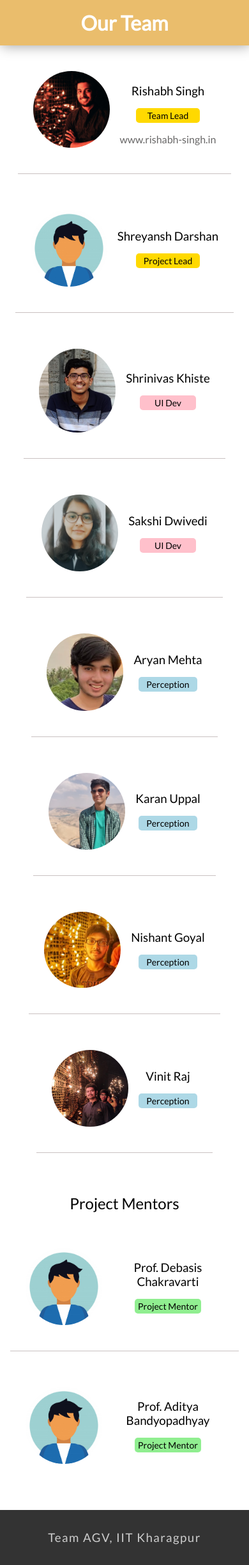
After one commit to ShrinivasSK/Social-Distancing-Surveillance, a Flask app: template templates/credits.html in a window 390 px wide. The commit adds this page. Shown: the whole page at 64% size. Run offline with Flask 2, Linux system fonts and the light colour scheme; the template is opened without the code that fills it, so the values that code supplies are empty.

Commit message:
Add credits page

```diff
--- /dev/null
+++ b/static/credits.css
@@ -0,0 +1,192 @@
+* {
+  margin: 0;
+  padding: 0;
+  box-sizing: border-box;
+  /* line-height: 1.4; */
+}
+
+h1,
+h2,
+h3 {
+  font-weight: normal;
+  text-align: center;
+}
+
+img {
+  width: 150px;
+  border-radius: 50%;
+  margin-bottom: 1rem;
+  margin-right: 1rem;
+}
+
+body {
+  font-family: "Lato", sans-serif;
+  background-color: #fff;
+  /* background: url("../static/inline_image_preview.jpg") center center / cover
+    no-repeat; */
+}
+
+.flex {
+  display: flex;
+  justify-content: space-evenly;
+  align-content: center;
+}
+
+.grid {
+  display: grid;
+  grid-template-columns: repeat(3, 1fr);
+}
+
+header {
+  background-color: #eabd6c;
+  color: white;
+  padding: 1rem;
+  box-shadow: 2px 0 20px rgba(0, 0, 0, 0.4);
+  margin-bottom: 1rem;
+}
+
+header h1 {
+  font-weight: bold;
+}
+
+.card {
+  background-color: #f7f7f7;
+  margin: 1rem 1rem 2rem;
+  padding: 1.5rem 3rem;
+  text-align: center;
+  box-shadow: 0 8px 10px -7px rgba(0, 0, 0, 0.4);
+  max-width: 260px;
+  justify-self: center;
+  align-self: center;
+}
+
+.card a {
+  text-decoration: none;
+  color: rgb(104, 103, 103);
+}
+
+.color-box-lead {
+  background-color: rgb(255, 217, 0);
+  border-radius: 5px;
+  padding: 3px;
+  width: 6.2rem;
+  margin: 1rem auto;
+  font-size: 14px;
+}
+
+.color-box-ui {
+  background-color: pink;
+  border-radius: 5px;
+  padding: 3px;
+  width: 6.2rem;
+  margin: 1rem auto;
+  font-size: 14px;
+}
+
+.color-box-perc {
+  background-color: lightblue;
+  border-radius: 5px;
+  padding: 3px;
+  width: 6.2rem;
+  margin: 1rem auto;
+  font-size: 14px;
+}
+
+.color-box-mentor {
+  background-color: lightgreen;
+  border-radius: 5px;
+  padding: 3px;
+  width: 6.5rem;
+  margin: 1rem auto;
+  font-size: 14px;
+}
+
+#mentors h2 {
+  margin: 2rem;
+}
+
+footer {
+  text-align: center;
+  background-color: rgba(0, 0, 0, 0.8);
+  color: #f7f7f7c9;
+  padding: 2rem;
+  letter-spacing: 1.5px;
+}
+
+@media (min-width: 1127px) {
+  .card {
+    display: flex;
+    align-content: center;
+    justify-content: center;
+    max-width: 100%;
+  }
+
+  .card > div {
+    display: flex;
+    flex-direction: column;
+    align-content: center;
+    justify-content: center;
+  }
+}
+
+@media (max-width: 836px) {
+  .grid {
+    grid-template-columns: repeat(2, 1fr);
+  }
+
+  .flex {
+    display: grid;
+    grid-template-columns: repeat(2, 1fr);
+  }
+}
+
+@media (max-width: 564px) {
+  .card {
+    padding: 1.5rem;
+  }
+}
+
+@media (max-width: 450px) {
+  .grid {
+    grid-template-columns: repeat(1, 1fr);
+  }
+
+  .flex {
+    grid-template-columns: repeat(1, 1fr);
+  }
+
+  .card {
+    display: flex;
+    align-content: center;
+    justify-content: center;
+    max-width: 100%;
+    box-shadow: none;
+    background-color: transparent;
+    border-bottom: solid 1px rgb(201, 193, 193);
+    margin-top: 0;
+  }
+
+  #mentors .card:last-child {
+    border: none;
+  }
+
+  .card > div {
+    display: flex;
+    flex-direction: column;
+    align-content: center;
+    justify-content: center;
+  }
+
+  img {
+    width: 120px;
+    /* margin-right: 0.5rem; */
+  }
+
+  .color-box-perc {
+    width: 5.8rem;
+  }
+
+  .color-box-ui {
+    width: 5.5rem;
+  }
+}
--- /dev/null
+++ b/templates/credits.html
@@ -0,0 +1,112 @@
+<!DOCTYPE html>
+<html lang="en">
+  <head>
+    <meta charset="UTF-8" />
+    <meta name="viewport" content="width=device-width, initial-scale=1.0" />
+    <title>Credits</title>
+    <link
+      rel="stylesheet"
+      type="text/css"
+      href="{{ url_for('static',filename='credits.css') }}"
+    />
+    <link
+      href="https://fonts.googleapis.com/css2?family=Lato&display=swap"
+      rel="stylesheet"
+    />
+    <!-- For css without server -->
+    <link rel="stylesheet" href="../static/credits.css" />
+  </head>
+  <body>
+    <header>
+      <h1>Our Team</h1>
+    </header>
+
+    <div id="lead" class="flex">
+      <div class="card">
+        <img src="../static/img/rishabh.jpg" alt="" />
+        <div>
+          <h3>Rishabh Singh</h3>
+          <p class="color-box-lead">Team Lead</p>
+          <a href="https://www.rishabh-singh.in" target="_blank"
+            >www.rishabh-singh.in</a
+          >
+        </div>
+      </div>
+      <div class="card">
+        <img src="../static/img/avatar.jpg" alt="" />
+        <div>
+          <h3>Shreyansh Darshan</h3>
+          <p class="color-box-lead">Project Lead</p>
+        </div>
+      </div>
+    </div>
+
+    <div id="team" class="grid">
+      <div class="card">
+        <img src="../static/img/shrinivas.jpeg" alt="" />
+        <div>
+          <h3>Shrinivas Khiste</h3>
+          <p class="color-box-ui">UI Dev</p>
+        </div>
+      </div>
+      <div class="card">
+        <img src="../static/img/sakshi.jpeg" alt="" />
+        <div>
+          <h3>Sakshi Dwivedi</h3>
+          <p class="color-box-ui">UI Dev</p>
+        </div>
+      </div>
+      <div class="card">
+        <img src="../static/img/aryan.jpg" alt="" />
+        <div>
+          <h3>Aryan Mehta</h3>
+          <p class="color-box-perc">Perception</p>
+        </div>
+      </div>
+      <div class="card">
+        <img src="../static/img/karan.jpg" alt="" />
+        <div>
+          <h3>Karan Uppal</h3>
+          <p class="color-box-perc">Perception</p>
+        </div>
+      </div>
+      <div class="card">
+        <img src="../static/img/nishant.jpg" alt="" />
+        <div>
+          <h3>Nishant Goyal</h3>
+          <p class="color-box-perc">Perception</p>
+        </div>
+      </div>
+      <div class="card">
+        <img src="../static/img/vinit.jpg" alt="" />
+        <div>
+          <h3>Vinit Raj</h3>
+          <p class="color-box-perc">Perception</p>
+        </div>
+      </div>
+    </div>
+
+    <div id="mentors">
+      <h2>Project Mentors</h2>
+      <div class="flex">
+        <div class="card">
+          <img src="../static/img/avatar.jpg" alt="" />
+          <div>
+            <h3>Prof. Debasis Chakravarti</h3>
+            <p class="color-box-mentor">Project Mentor</p>
+          </div>
+        </div>
+        <div class="card">
+          <img src="../static/img/avatar.jpg" alt="" />
+          <div>
+            <h3>Prof. Aditya Bandyopadhyay</h3>
+            <p class="color-box-mentor">Project Mentor</p>
+          </div>
+        </div>
+      </div>
+    </div>
+    <footer>
+      <h3>Team AGV, IIT Kharagpur</h3>
+    </footer>
+  </body>
+</html>
```
Also changed, not shown: static/calibrate.css (+48 -159 lines), static/index.css (+34 -12 lines), templates/calibrate.html (+15 -6 lines), templates/index.html (+6 -2 lines), static/img/aryan.jpg (added), static/img/avatar.jpg (added), static/img/karan.jpg (added), static/img/nishant.jpg (added), static/img/rishabh.jpg (added), static/img/sakshi.jpeg (added), static/img/shrinivas.jpeg (added), static/img/vinit.jpg (added).
